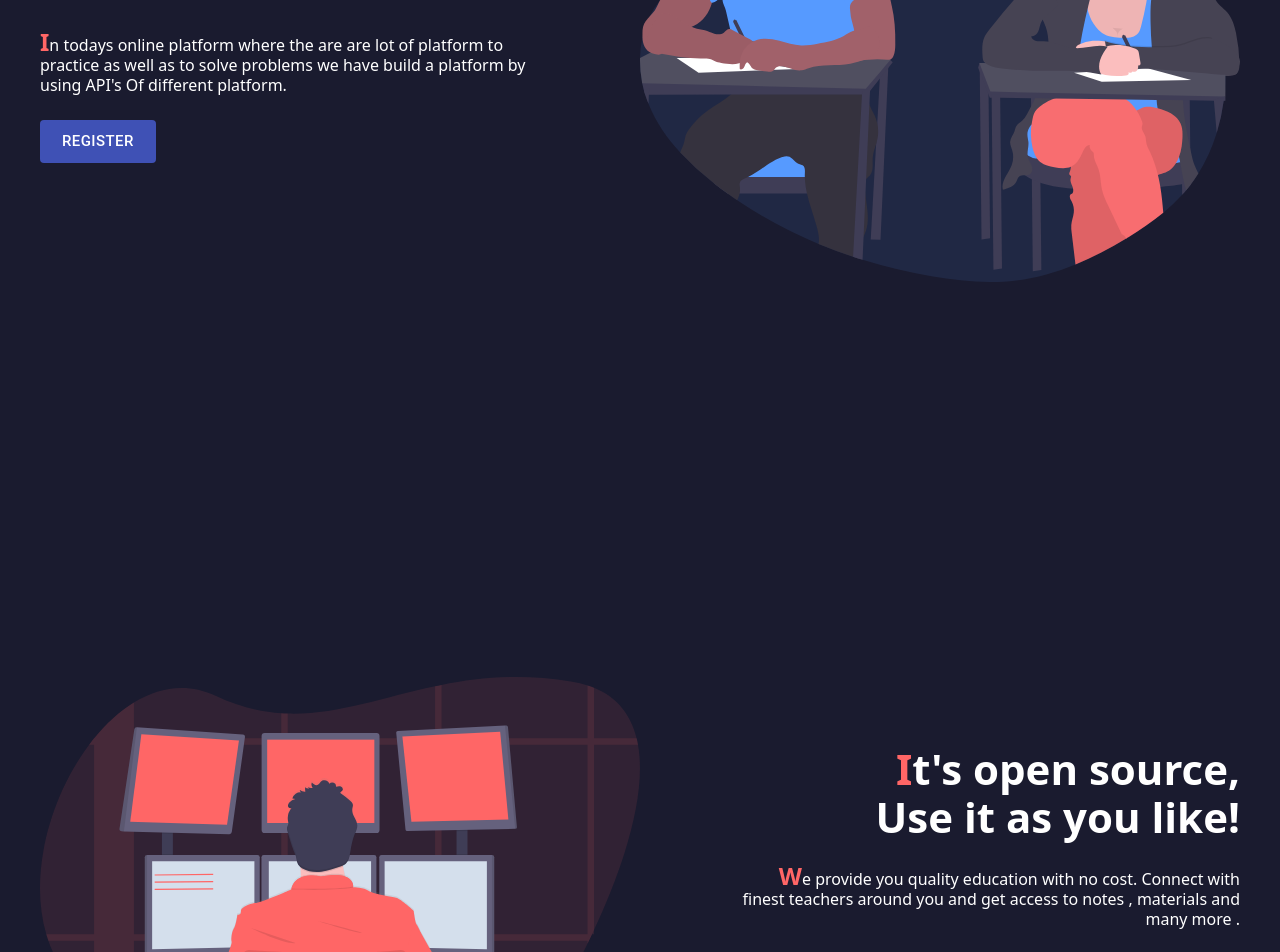
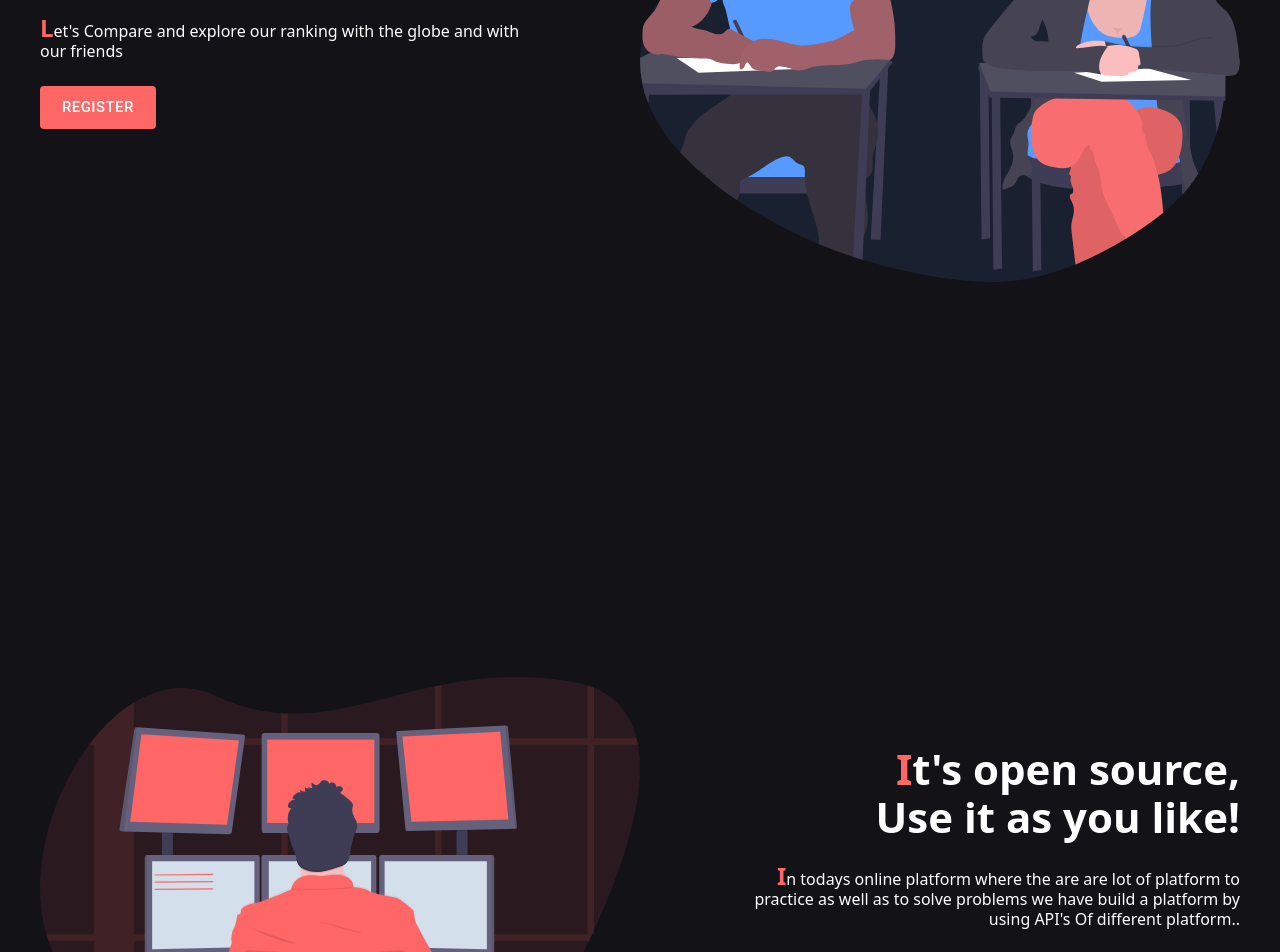
Before and after one commit to prykdev/HackOverflow_1, a React (Create React App) app in the folder client/: page / in a window 1280 px wide. Shown: the part 420-1372 px from the top of the page. Built offline with nearby package versions, Linux system fonts and the light colour scheme.

Commit message:
added about

```diff
--- a/client/public/index.html
+++ b/client/public/index.html
@@ -10,6 +10,8 @@
       content="Web site created using create-react-app"
     />
     <link rel="apple-touch-icon" href="%PUBLIC_URL%/logo192.png" />
+    <link rel="stylesheet" href="https://cdnjs.cloudflare.com/ajax/libs/font-awesome/6.1.1/css/brands.min.css">
+
     <!--
       manifest.json provides metadata used when your web app is installed on a
       user's mobile device or desktop. See https://developers.google.com/web/fundamentals/web-app-manifest/
--- a/client/src/App.js
+++ b/client/src/App.js
@@ -7,7 +7,7 @@ import Setting from "./Pages/Settings/Setting"
 import ChangePassword from "./Pages/ChangePassword/ChangePassword"
 import { Homepage } from "./Pages/Homepage/Homepage"
 import Dashboard from "./Pages/Dashboard/Dashboard"
-import Search from "./Pages/Search/Search"
+import About from "./Pages/About/About"
 
 function App() {
   return (
@@ -21,7 +21,7 @@ function App() {
           <Route path='/settings' element={<Setting />}></Route>
           <Route exact path='/changepw' element={<ChangePassword />}></Route>
           <Route exact path='/register' element={<Landing />}></Route>
-          <Route exact path='/search' element={<Search />}></Route>
+          <Route exact path='/about' element={<About />}></Route>
         </Routes>
       </BrowserRouter>
     </>
--- a/client/src/Components/Navbar/NavbarComponent.jsx
+++ b/client/src/Components/Navbar/NavbarComponent.jsx
@@ -46,10 +46,10 @@ const NavbarComponent = ({ pathname }) => {
               </Nav.Link>
               <Nav.Link
                 as={Link}
-                to='/search'
+                to='/about'
                 style={{ textDecoration: "none" }}
               >
-                Search
+                About
               </Nav.Link>
               <NavDropdown
                 title='Profile▼'
--- /dev/null
+++ b/client/src/Pages/About/About.jsx
@@ -0,0 +1,45 @@
+import React from "react"
+import NavbarComponent from "../../Components/Navbar/NavbarComponent"
+import { Footer } from "../../Components/Footer/Footer.jsx"
+import { Container, Row, Col, Card, Button, ListGroup } from "react-bootstrap"
+import "./About.scss"
+
+const About = () => {
+  return (
+    <div className='home'>
+    <NavbarComponent />
+    <div class="settings">
+      <Container>
+        <h1>About Us</h1>
+        <br/>
+        <Row>
+          <Col md={4}>
+            <Card className='d-flex flex-column align-items-center text-center'>
+              <br/>
+              <img
+                src='https://bootdey.com/img/Content/avatar/avatar7.png'
+                alt='Admin'
+                className='rounded-circle'
+                width='250'
+              />
+              <br/>
+              <div className="data">
+                <p>Name:- Prykdev </p>
+                 <p>Github:- Prykdev </p>
+                <p>Linkedin:- Prykdev</p>
+              </div>
+            </Card>
+
+          </Col>
+
+
+
+        </Row>
+      </Container>
+    </div>
+  </div>
+  )
+
+}
+
+export default About
--- /dev/null
+++ b/client/src/Pages/About/About.scss
@@ -0,0 +1,10 @@
+.Card{
+    width: 200px;
+    height: 400px;
+    background-color: aliceblue;
+}
+
+
+.data{
+    color: white;
+}
--- a/client/src/Pages/Homepage/Homepage.jsx
+++ b/client/src/Pages/Homepage/Homepage.jsx
@@ -19,18 +19,17 @@ export const Homepage = () => {
         <div className='home-container'>
           <div className='home-content'>
             <div className='home-lead'>
-              <span>S</span>ocial Coding Experience, <br />A
+              <span>S</span>ocial Coding Experience <br />
             </div>
 
             <div className='home-text'>
-              <span>I</span>n todays online platform where the are are lot of
-              platform to practice as well as to solve problems we have build a
-              platform by using API's Of different platform.
+              <span>L</span>et's Compare and explore our ranking with the globe and
+              with our friends
             </div>
 
             <Link to='/register' style={{ textDecoration: "none" }}>
               <Button
-                style={{ marginTop: 25, color: "#fff" }}
+                style={{ marginTop: 25, backgroundColor: "#FF6666" }}
                 size='large'
                 variant='contained'
                 color='primary'
@@ -56,9 +55,9 @@ export const Homepage = () => {
             </div>
 
             <div className='home-text-right'>
-              <span>W</span>e provide you quality education with no cost.
-              Connect with finest teachers around you and get access to notes ,
-              materials and many more .
+              <span>I</span>n todays online platform where the are are lot of
+              platform to practice as well as to solve problems we have build a
+              platform by using API's Of different platform..
             </div>
           </div>
         </div>
--- a/client/src/Pages/Homepage/Homepage.scss
+++ b/client/src/Pages/Homepage/Homepage.scss
@@ -9,7 +9,7 @@
     justify-content: center;
     align-items: center;
     height: 100vh;
-    background-color: #1A1B2F;
+    background-color: #121217;
     color: white;
 }
 
```
